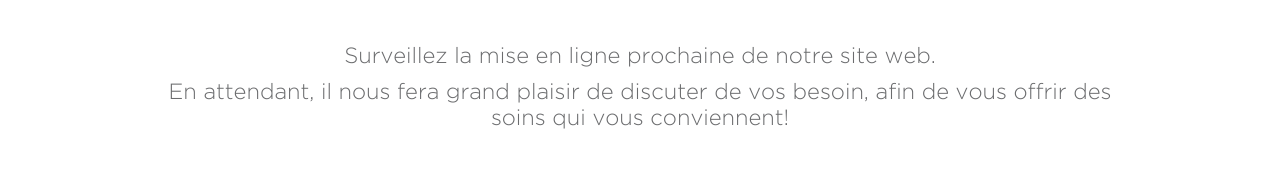
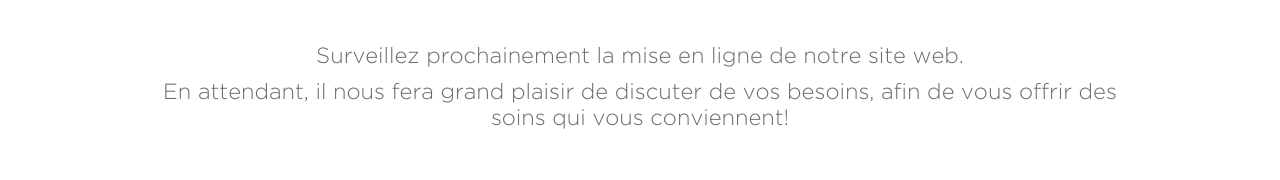
Before and after one commit to amdufour/pranachiropratique_staticpage, a plain HTML site: page index.htm in a window 1280 px wide. Shown: the part 258-438 px from the top of the page. Drawn offline with Linux system fonts and the light colour scheme; files whose address does not match are found by name.

Commit message:
pranachiro_static: Correct text, 2017-12-03

```diff
--- a/index.htm
+++ b/index.htm
@@ -29,8 +29,8 @@
 <main role="main">
   <article role="article">
     <div class="container">
-      <p>Surveillez la mise en ligne prochaine de notre site web.</p>
-      <p>En attendant, il nous fera grand plaisir de discuter de vos besoin, afin de vous offrir des soins qui vous conviennent!</p>
+      <p>Surveillez prochainement la mise en ligne de notre site web.</p>
+      <p>En attendant, il nous fera grand plaisir de discuter de vos besoins, afin de vous offrir des soins qui vous conviennent!</p>
     </div>
   </article>
 </main>
```
